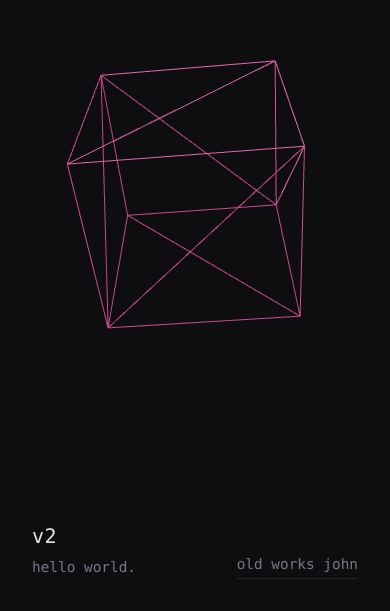
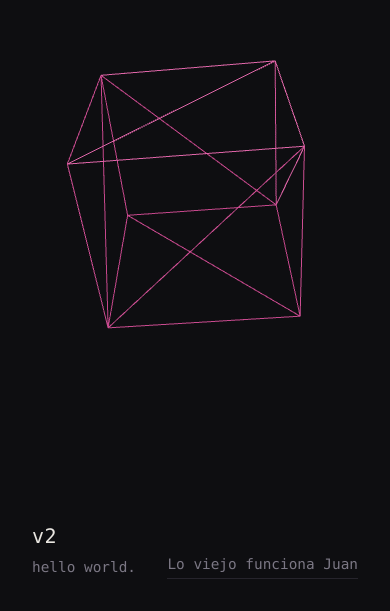
Before and after one commit to rosariosm/rosaura10, a React (Vite) app in the folder v2/: page / in a window 390 px wide. Shown: the part 233-844 px from the top of the page. Built offline with nearby package versions, Linux system fonts and the light colour scheme; the HTML template or start-up script is replaced by a standard one.

Commit message:
feat: say it in Spanish — "Lo viejo funciona Juan"
Marks the link lang="es" so the surrounding English page does not have
screen readers pronounce it with the wrong phonetics.

```diff
--- a/v2/src/App.jsx
+++ b/v2/src/App.jsx
@@ -34,8 +34,8 @@ const App = () => (
       <h1>v2</h1>
       <p>hello world.</p>
     </div>
-    <a className="version-link" href={V1}>
-      old works john
+    <a className="version-link" href={V1} lang="es">
+      Lo viejo funciona Juan
     </a>
   </>
 );
```
